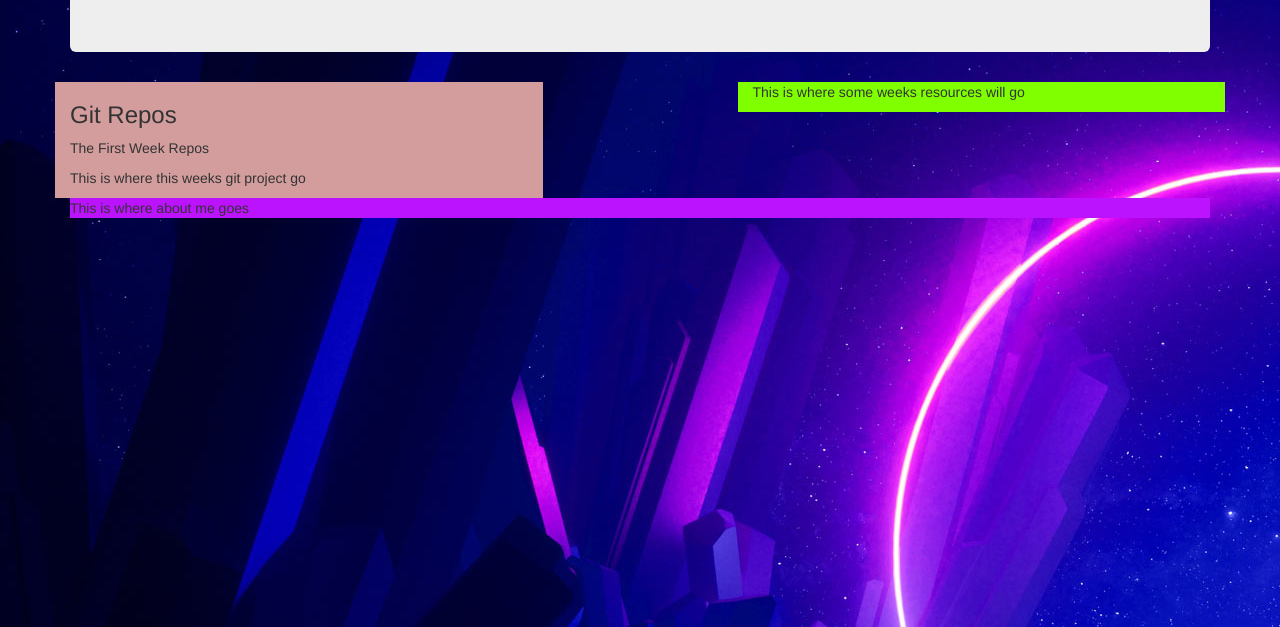
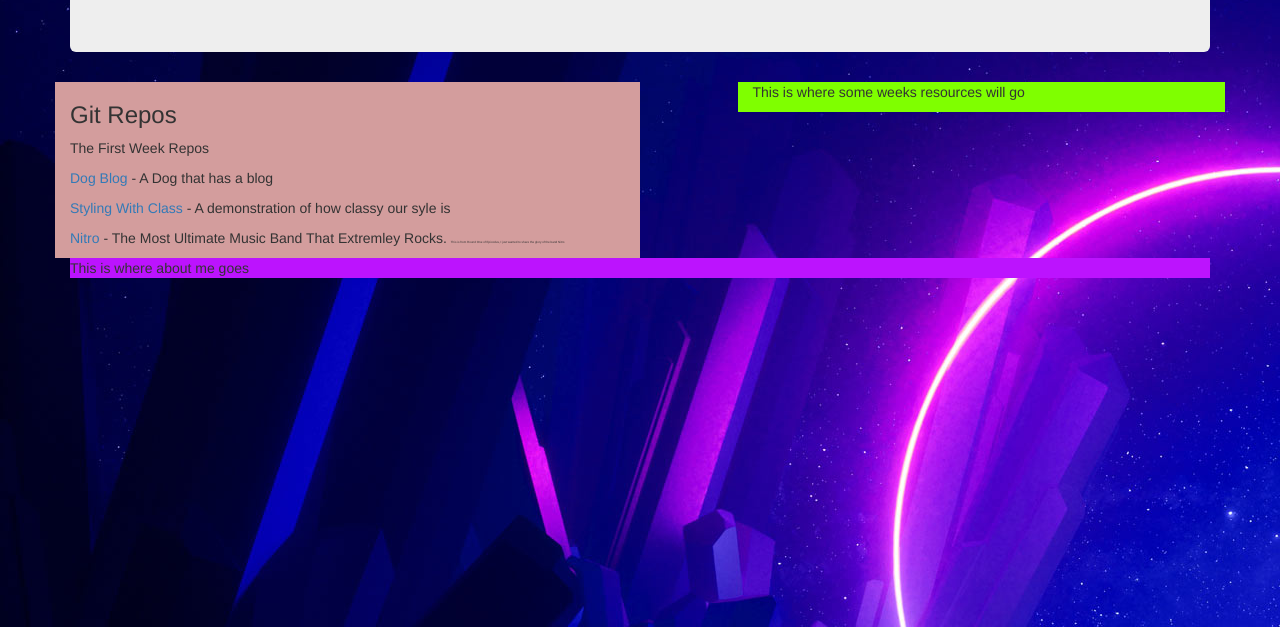
Before and after one commit to SPdowns/Spdowns-Portfolio, a plain HTML site: page index.html in a window 1280 px wide. Shown: the part 173-800 px from the top of the page. Drawn offline with Linux system fonts and the light colour scheme.

Commit message:
change to the repo section and styling with spans

```diff
--- a/css/styles.css
+++ b/css/styles.css
@@ -19,6 +19,10 @@
   background-color: #bc13fe;
 }
 
+.sidenote {
+  font-size: 3px;
+}
+
 body {
   background-image: url("../img/bgimg1.jpg");
   background-repeat: no-repeat;
--- a/index.html
+++ b/index.html
@@ -22,12 +22,14 @@
         <h4>Thinking in the future</h4>
       </div>
       <div class="row">
-        <div class="col-md-5 git">
+        <div class="col-md-6 git">
           <h3>Git Repos</h3>
           <p>The First Week Repos</p>
-          <p>This is where this weeks git project go</p>
+          <p><a href="https://github.com/SPdowns/dog-blog">Dog Blog</a> - A Dog that has a blog</p>
+          <p><a href="https://github.com/SPdowns/styling-with-classes">Styling With Class</a> - A demonstration of how classy our syle is</p>
+          <p><a href="https://github.com/SPdowns/band">Nitro</a> - The Most Ultimate Music Band That Extremley Rocks. <span class="sidenote">This is from Round One of Epicodus, I just wanted to share the glory of the band Nitro</span></p>
         </div>
-        <div class="col-md-2"></div>
+        <div class="col-md-1"></div>
         <div class="col-md-5 rec">
           <p>This is where some weeks resources will go</p>
         </div>
```
